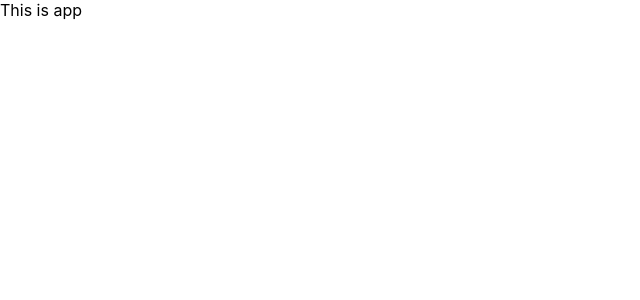
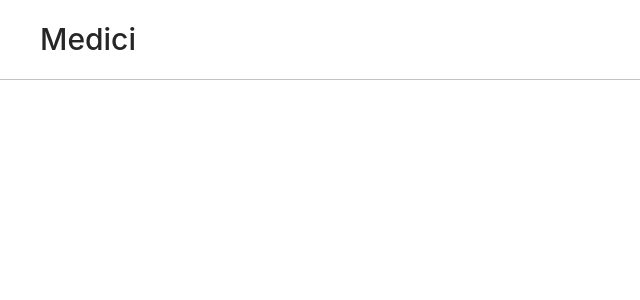
Before and after one commit to Crepiks/medici, a React (Create React App) app: page / in a window 1280 px wide. Shown: the top 300 px of the page, without its empty margins (0-640 px from the left). Built offline with nearby package versions, Linux system fonts and the light colour scheme.

Commit message:
feat: implement header component

```diff
--- a/package.json
+++ b/package.json
@@ -10,6 +10,7 @@
     "@types/node": "^12.0.0",
     "@types/react": "^17.0.0",
     "@types/react-dom": "^17.0.0",
+    "antd": "^4.15.5",
     "react": "^17.0.2",
     "react-dom": "^17.0.2",
     "react-scripts": "4.0.3",
--- a/src/App.tsx
+++ b/src/App.tsx
@@ -1,3 +1,9 @@
+import Header from "./components/header/header.component";
+
 export default function App() {
-  return <div>This is app</div>;
+  return (
+    <div>
+      <Header />
+    </div>
+  );
 }
--- /dev/null
+++ b/src/components/header/header.component.tsx
@@ -0,0 +1,18 @@
+import React from "react";
+import Loader from "../loader/loader.component";
+import styles from "./header.module.css";
+
+interface Props {
+  loading?: boolean;
+}
+
+const Header: React.FC<Props> = ({ loading = false }) => {
+  return (
+    <header className={styles.container}>
+      <span className={styles.logo}>Medici</span>
+      {loading && <Loader />}
+    </header>
+  );
+};
+
+export default Header;
--- a/src/components/header/header.components.tsx
+++ /dev/null
@@ -1,3 +0,0 @@
-export default function Header() {
-  return <header></header>;
-}
--- a/src/components/header/header.module.css
+++ b/src/components/header/header.module.css
@@ -0,0 +1,14 @@
+.container {
+  width: 100%;
+  height: 80px;
+  padding: 0 40px;
+  display: flex;
+  align-items: center;
+  justify-content: space-between;
+  border-bottom: 0.6px solid #c3c3c3;
+}
+
+.logo {
+  font-size: 30px;
+  font-weight: 500;
+}
--- /dev/null
+++ b/src/components/loader/loader.component.tsx
@@ -0,0 +1,9 @@
+import React from "react";
+import { Spin } from "antd";
+import { LoadingOutlined } from "@ant-design/icons";
+
+const LoaderIcon = <LoadingOutlined style={{ fontSize: 30 }} spin />;
+
+const Loader: React.FC = () => <Spin indicator={LoaderIcon} />;
+
+export default Loader;
--- a/src/index.tsx
+++ b/src/index.tsx
@@ -1,5 +1,6 @@
 import React from "react";
 import ReactDOM from "react-dom";
+import "antd/dist/antd.css";
 import "./index.css";
 import App from "./app";
 
```
Also changed, not shown: 1 other file (tests, documents, lock files or other folders).
